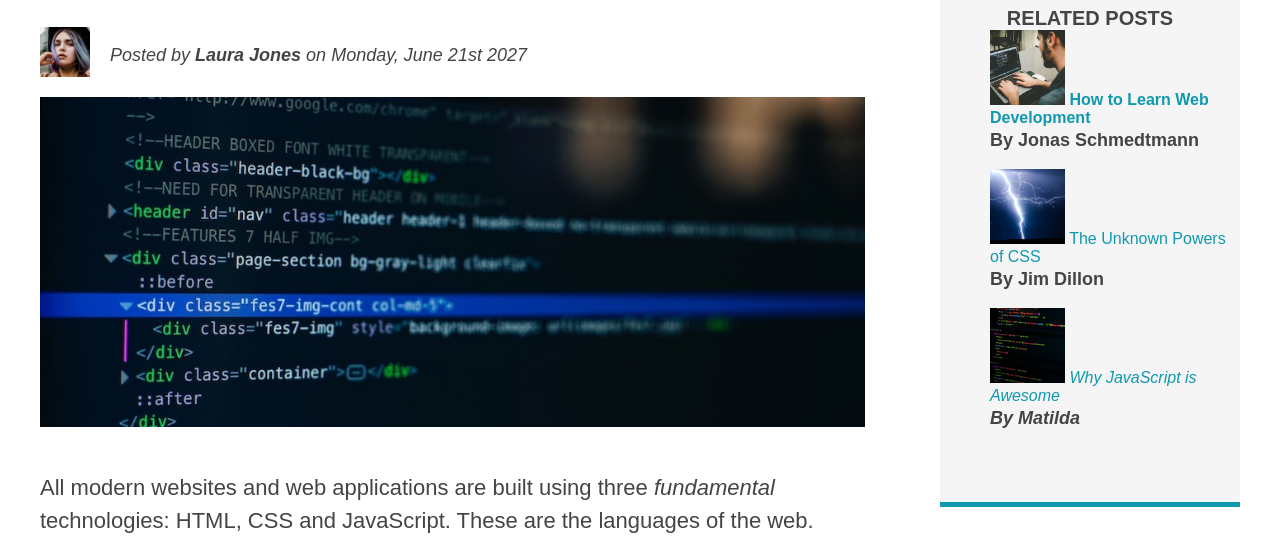
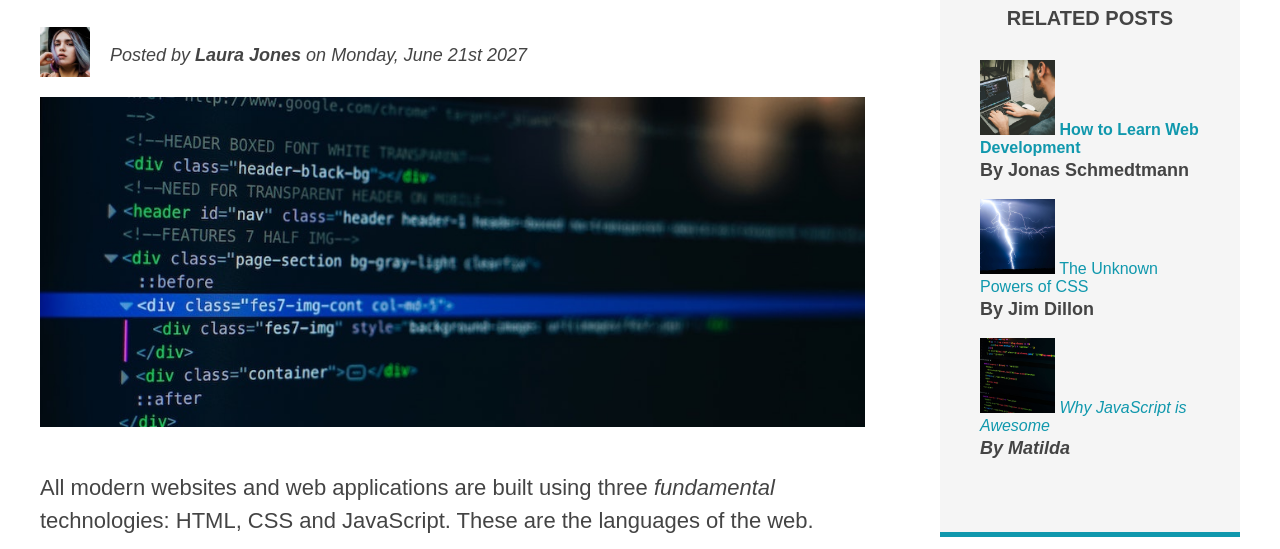
Before and after one commit to 08024763000biyi-dev/web-dev-journey-2026, a plain HTML site: page code-magazine/index.html in a window 1280 px wide. Shown: the part 196-745 px from the top of the page. Drawn offline with Linux system fonts and the light colour scheme.

```diff
--- a/code-magazine/style.css
+++ b/code-magazine/style.css
@@ -46,8 +46,7 @@
   background-color: whitesmoke;
   border-top: 5px solid #1098ad;
   border-bottom: 5px solid #1098ad;
-  padding: 50px 0;
-  width: 500px;
+  padding: 50px 40px;
 }
 
 /* Smaller Elements */
@@ -78,6 +77,7 @@
   font-size: 20px;
   text-transform: uppercase;
   text-align: center;
+  margin-bottom: 30px;
 }
 
 p {
@@ -129,6 +129,7 @@
 } */
 
 .related {
+  margin-left: 0;
   list-style: none;
 }
 
```
Also changed, not shown: README.md, code-magazine/README.md.
